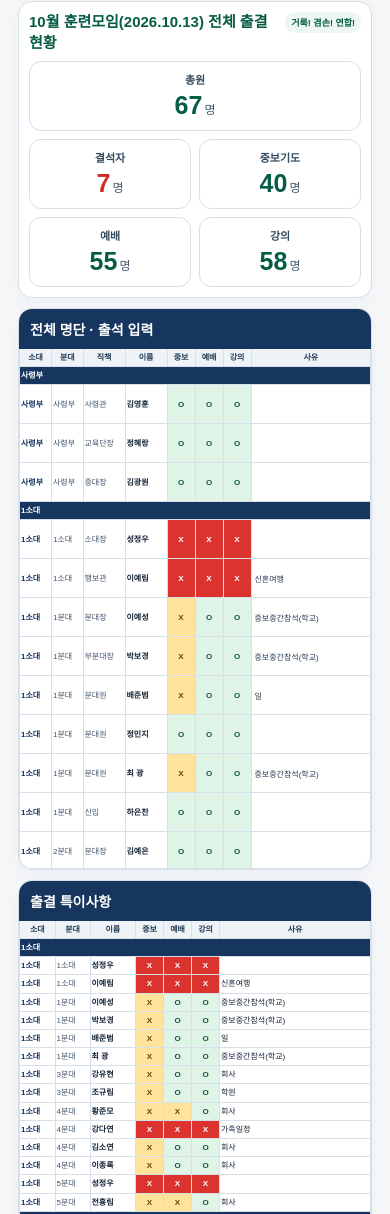
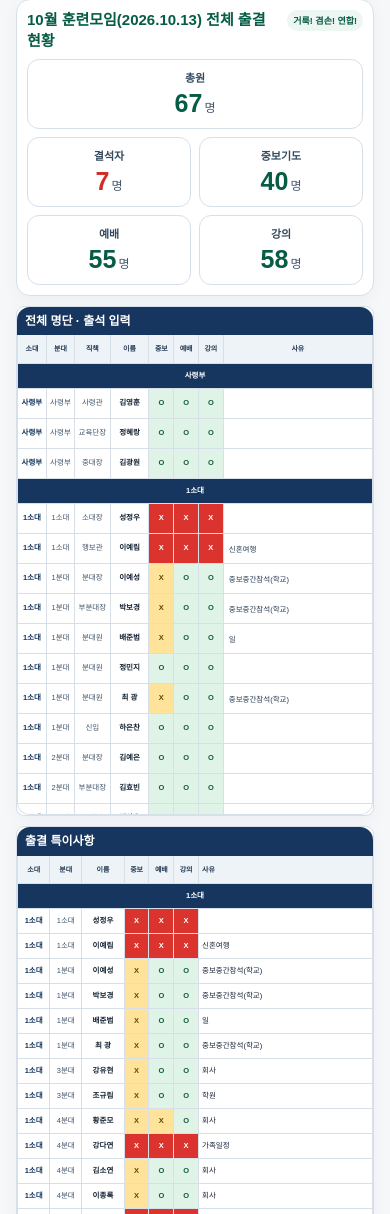
Before and after one commit to gkrry5921-lgtm/worship, a plain HTML site: page index.html in a window 390 px wide. Shown: the part 246-1460 px from the top of the page. Drawn offline with Linux system fonts and the light colour scheme.

Commit message:
Add files via upload

```diff
--- a/index.html
+++ b/index.html
@@ -633,6 +633,145 @@ body{overflow-x:auto;}
   }
 }
 
+
+/* ===== MOBILE COMPACT TABLE V3 ===== */
+@media screen and (max-width:760px){
+
+  .pageShell{
+    padding:6px !important;
+  }
+
+  .leftPanel,
+  .reportPanel{
+    border-radius:8px !important;
+  }
+
+  .sectionHead{
+    padding:7px 8px !important;
+  }
+
+  .sectionHead h3{
+    font-size:12px !important;
+    line-height:1.2 !important;
+  }
+
+  .tableWrap{
+    max-height:480px !important;
+  }
+
+  #attendanceTable,
+  #attendanceTable.annualTable,
+  #exceptionTable{
+    width:100% !important;
+    min-width:0 !important;
+    max-width:100% !important;
+    table-layout:fixed !important;
+  }
+
+  #attendanceTable th,
+  #attendanceTable td,
+  #exceptionTable th,
+  #exceptionTable td{
+    padding:3px 1px !important;
+    height:25px !important;
+    min-height:25px !important;
+    font-size:7.5px !important;
+    line-height:1.05 !important;
+    text-align:center !important;
+    white-space:normal !important;
+    word-break:keep-all !important;
+    overflow-wrap:anywhere !important;
+    vertical-align:middle !important;
+  }
+
+  #attendanceTable th,
+  #exceptionTable th{
+    height:28px !important;
+    font-size:7px !important;
+    font-weight:800 !important;
+  }
+
+  /* 전체 명단 */
+  #attendanceTable th:nth-child(1),
+  #attendanceTable td:nth-child(1){width:8% !important}
+
+  #attendanceTable th:nth-child(2),
+  #attendanceTable td:nth-child(2){width:8% !important}
+
+  #attendanceTable th:nth-child(3),
+  #attendanceTable td:nth-child(3){width:10% !important}
+
+  #attendanceTable th:nth-child(4),
+  #attendanceTable td:nth-child(4){width:11% !important}
+
+  #attendanceTable th:nth-child(5),
+  #attendanceTable td:nth-child(5){width:7% !important}
+
+  #attendanceTable th:nth-child(6),
+  #attendanceTable td:nth-child(6){width:7% !important}
+
+  #attendanceTable th:nth-child(7),
+  #attendanceTable td:nth-child(7){width:7% !important}
+
+  #attendanceTable th:nth-child(8),
+  #attendanceTable td:nth-child(8){width:42% !important}
+
+  /* 특이사항 */
+  #exceptionTable th:nth-child(1),
+  #exceptionTable td:nth-child(1){width:9% !important}
+
+  #exceptionTable th:nth-child(2),
+  #exceptionTable td:nth-child(2){width:9% !important}
+
+  #exceptionTable th:nth-child(3),
+  #exceptionTable td:nth-child(3){width:12% !important}
+
+  #exceptionTable th:nth-child(4),
+  #exceptionTable td:nth-child(4){width:7% !important}
+
+  #exceptionTable th:nth-child(5),
+  #exceptionTable td:nth-child(5){width:7% !important}
+
+  #exceptionTable th:nth-child(6),
+  #exceptionTable td:nth-child(6){width:7% !important}
+
+  #exceptionTable th:nth-child(7),
+  #exceptionTable td:nth-child(7){
+    width:49% !important;
+    text-align:left !important;
+    padding-left:3px !important;
+  }
+
+  #attendanceTable td:nth-child(8){
+    text-align:left !important;
+    padding-left:2px !important;
+  }
+
+  .reasonInput{
+    width:100% !important;
+    min-width:0 !important;
+    max-width:100% !important;
+    height:23px !important;
+    min-height:23px !important;
+    padding:1px 3px !important;
+    font-size:7.5px !important;
+    line-height:1 !important;
+    border-radius:3px !important;
+  }
+
+  .platoonDivider td{
+    height:24px !important;
+    padding:3px 4px !important;
+    font-size:8px !important;
+    text-align:left !important;
+  }
+
+  .status{
+    font-size:8px !important;
+    font-weight:900 !important;
+  }
+}
+
 </style>
 </head>
 <body>
```
